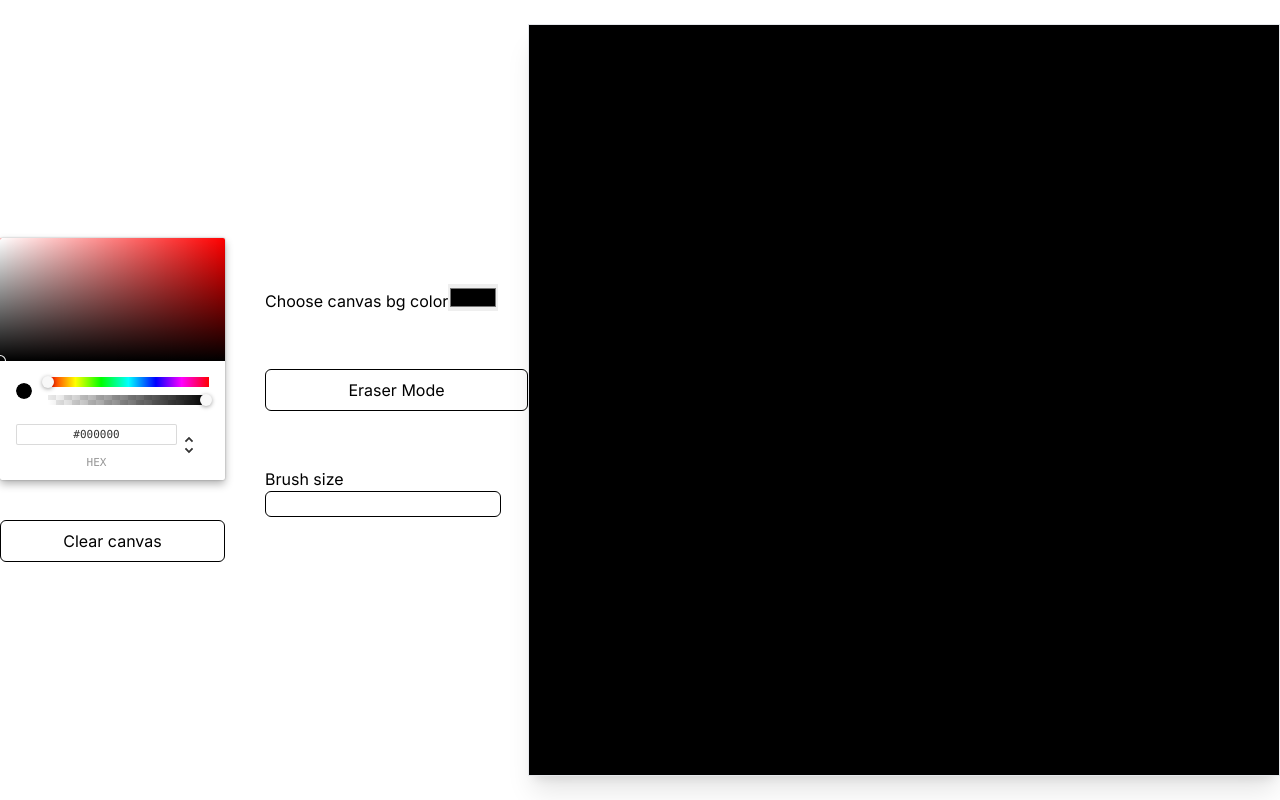
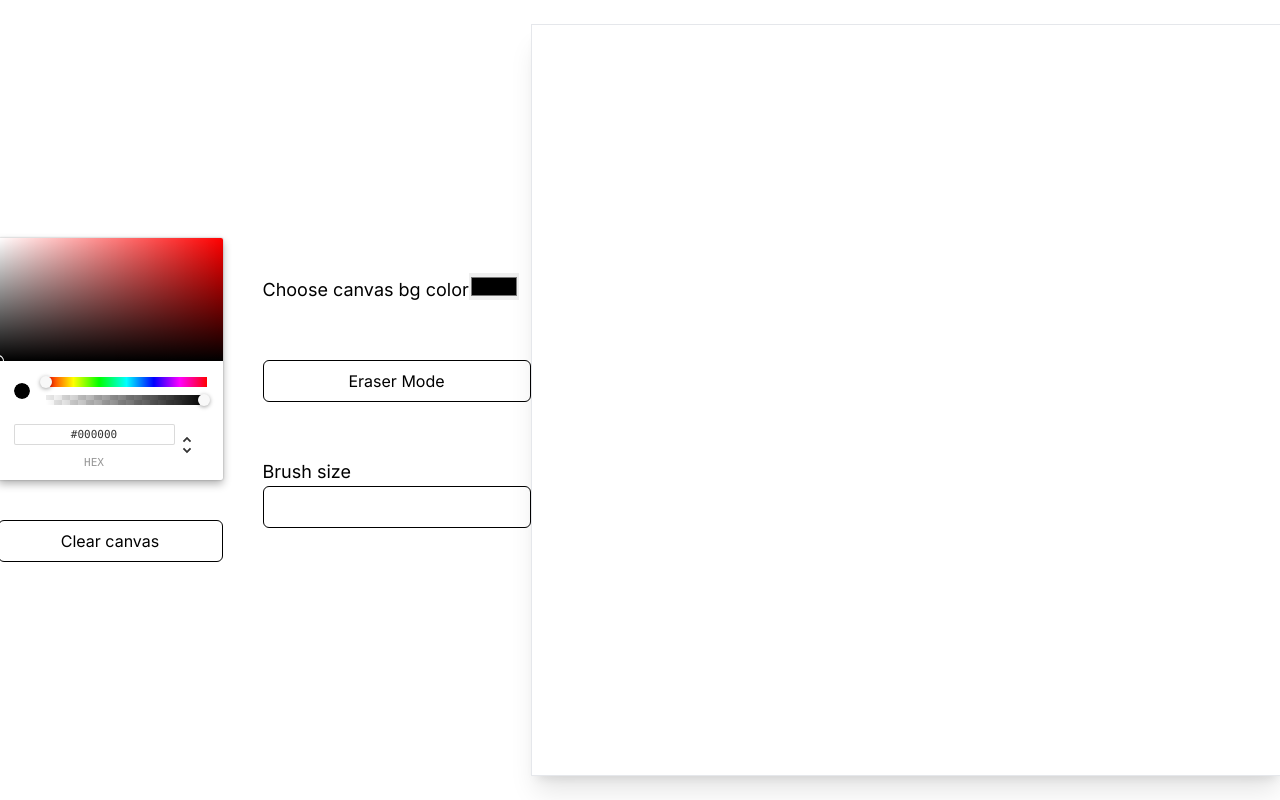
Before and after one commit to codecShivam/collaboGraphy, a Next.js app in the folder client/: page / in a window 1280 px wide. Built offline with nearby package versions, Linux system fonts and the light colour scheme; no server answers.

Commit message:
improved styling and bg:color fix

```diff
--- a/client/app/page.tsx
+++ b/client/app/page.tsx
@@ -9,7 +9,7 @@ const socket = io('http://localhost:3001'); // Update with your Vercel domain
 // const socket = io('http://collabography.vercel.app'); // Update with your Vercel domain
 
 export default function Page() {
-  const [canvasBackgroundColor, setCanvasBackgroundColor] = useState<string>('#000');
+  const [canvasBackgroundColor, setCanvasBackgroundColor] = useState<string>('#fff');
   const [eraserMode, setEraserMode] = useState(false);
   const [brushWidth, setBrushWidth] = useState<number>(5);
   const [color, setColor] = useState<string>('#000');
@@ -60,20 +60,21 @@ export default function Page() {
     drawLine({ prevPoint, currentPoint, ctx, color: lineColor, brushWidth });
   }
 
+
   return (
-    <div className='w-screen h-screen bg-white flex justify-center items-center'>
-      <div className='flex flex-col gap-10 pr-10'>
+    <div className='min-h-screen bg-white flex justify-center items-center'>
+      <div className='flex flex-col space-y-10 pr-10'>
         <ChromePicker color={color} onChange={(e) => setColor(e.hex)} />
         <button
           type='button'
-          className='p-2 rounded-md border border-black'
+          className='px-4 py-2 rounded-md border border-black'
           onClick={() => socket.emit('clear')}>
           Clear canvas
         </button>
       </div>
-      <div className='flex flex-col gap-14'>
+      <div className='flex flex-col space-y-14'>
         <div>
-          <label htmlFor='color'>Choose canvas bg color</label>
+          <label htmlFor='color' className='text-lg'>Choose canvas bg color</label>
           <input
             type='color'
             value={canvasBackgroundColor}
@@ -82,14 +83,14 @@ export default function Page() {
         </div>
         <button
           type='button'
-          className='p-2 rounded-md border border-black'
+          className='px-4 py-2 rounded-md border border-black'
           onClick={toggleEraserMode}
         >
           {eraserMode ? 'Exit Eraser Mode' : 'Eraser Mode'}
         </button>
         <div>
-          <label htmlFor='brush-size'>Brush size</label>
-          <input type='number' className='border border-black rounded-md' onChange={(e) => setBrushWidth(+e.target.value)} />
+          <label htmlFor='brush-size' className='text-lg'>Brush size</label>
+          <input type='number' className='px-4 py-2 border border-black rounded-md' onChange={(e) => setBrushWidth(+e.target.value)} />
         </div>
       </div>
       <canvas
```
